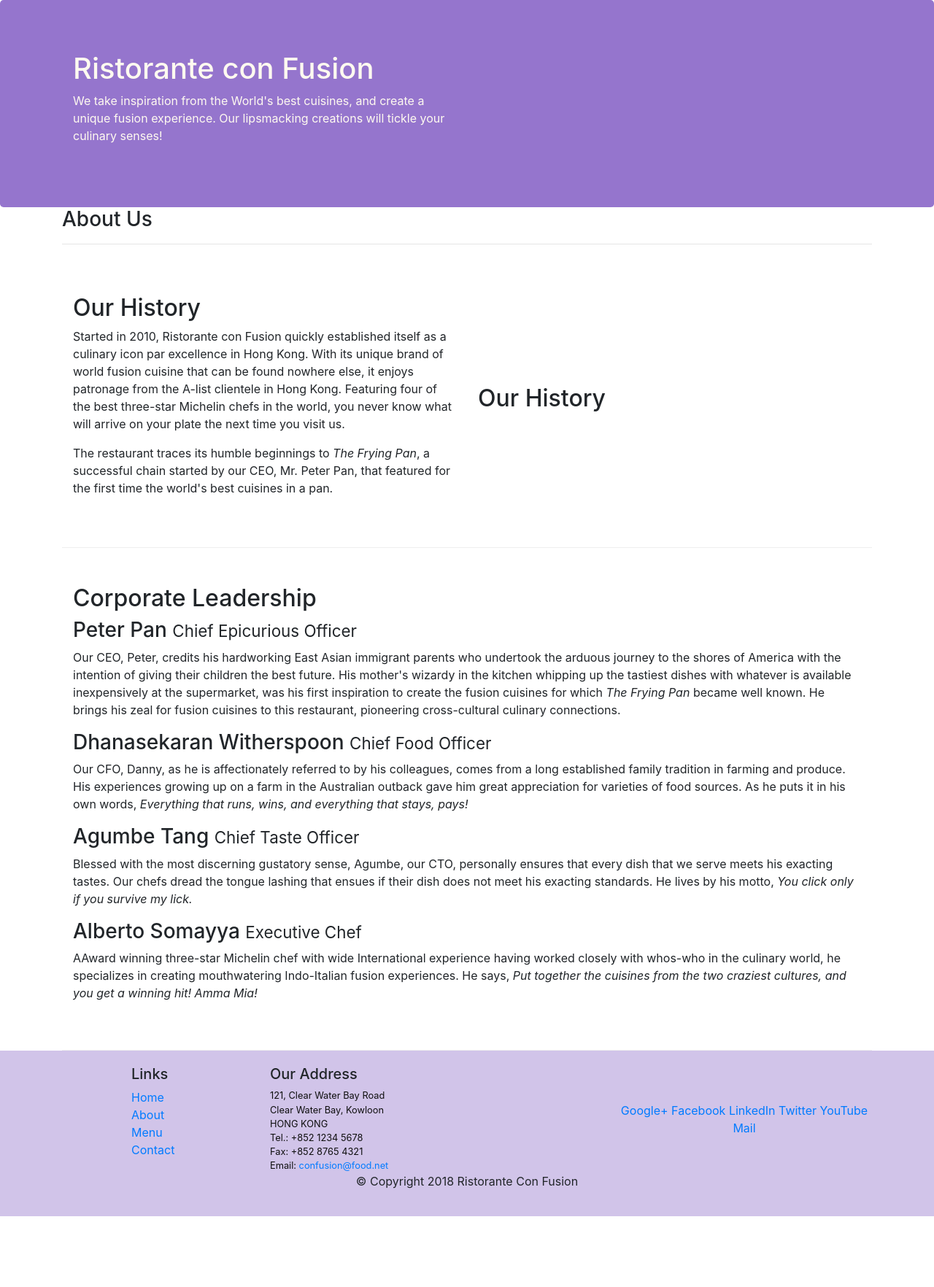
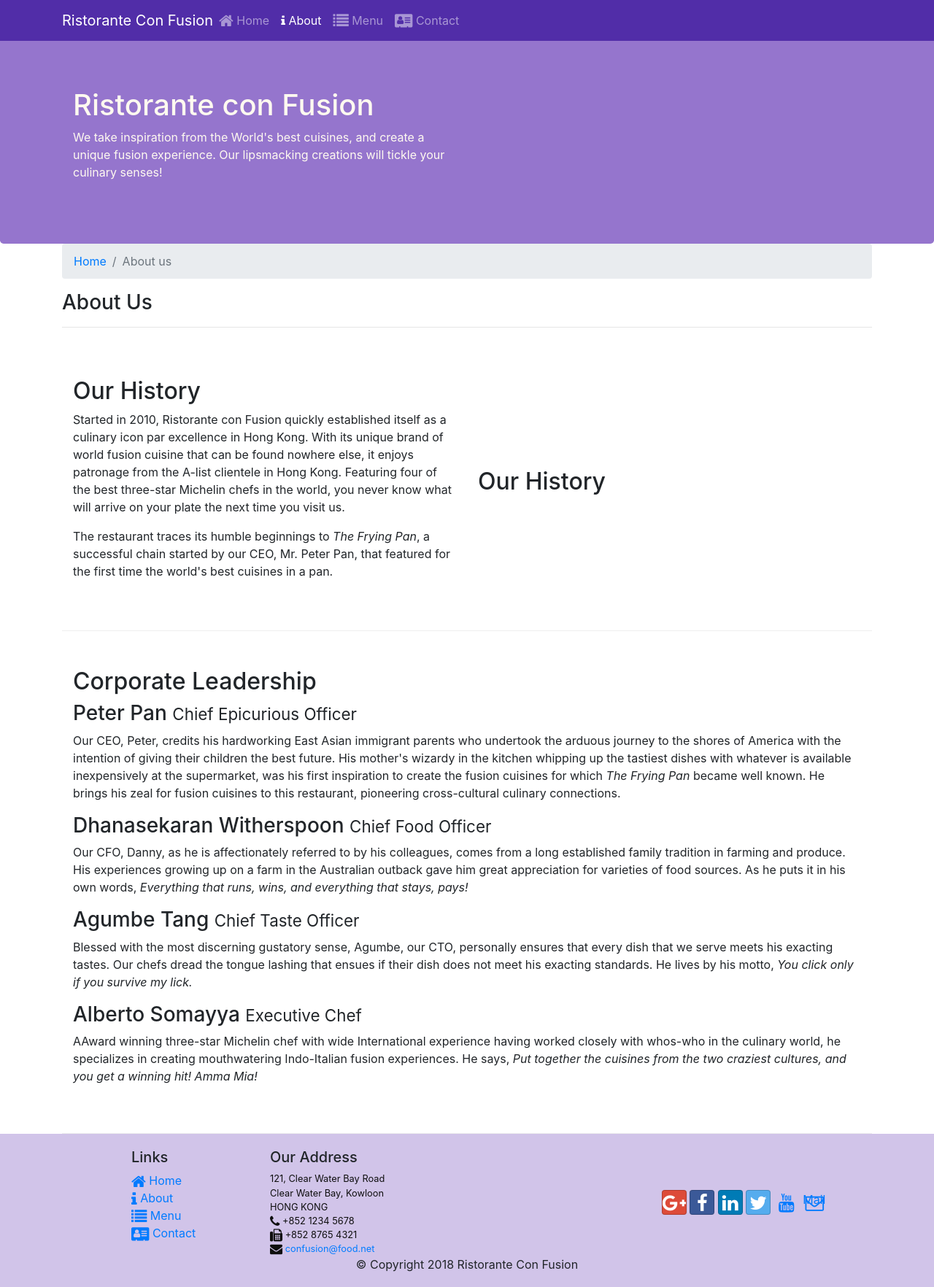
Before and after one commit to guguloth/bootstrapproject, a website: page aboutus.html in a window 1280 px wide. Shown: the whole page at 73% size. Before the commit the page ends 1667 px from the top, so only its background shows below. Drawn offline with nearby package versions, Linux system fonts and the light colour scheme.

Commit message:
bootstrap navbreadcrummbsfontawesomebootstrapsocial

```diff
--- a/aboutus.html
+++ b/aboutus.html
@@ -9,13 +9,30 @@
 
     <!-- Bootstrap CSS -->
     <link rel="stylesheet" href="node_modules/bootstrap/dist/css/bootstrap.min.css">
+    <link rel="stylesheet" href="node_modules/font-awesome/css/font-awesome.min.css">
+    <link rel="stylesheet" href="node_modules/bootstrap-social/bootstrap-social.css">
     <link rel="stylesheet" href="css/style.css">
     <title>Ristorante Con Fusion: About Us</title>
 
 </head>
 
 <body>
-
+    <nav class="navbar navbar-dark navbar-expand-sm fixed-top">
+      <button class="navbar-toggler" data-toggle="collapse" data-target="#Navbar" type="button" name="button">
+        <span class="navbar-toggler-icon"></span>
+      </button>
+      <div class="container">
+        <a class="navbar-brand mr-auto" href="#">Ristorante Con Fusion</a>
+        <div class="collapse navbar-collapse" id="Navbar">
+          <ul class="navbar-nav mr-auto">
+            <li class="nav-item"> <a class="nav-link" href="./index.html"><span class="fa fa-home fa-lg"></span> Home</a> </li>
+            <li class="nav-item active"> <a class="nav-link" href="#"><span class="fa fa-home fa-info"></span> About</a> </li>
+            <li class="nav-item"> <a class="nav-link" href="#"><span class="fa fa-list fa-lg"></span> Menu</a> </li>
+            <li class="nav-item"> <a class="nav-link" href="#"><span class="fa fa-address-card fa-lg"></span> Contact</a> </li>
+          </ul>
+        </div>
+      </div>
+    </nav>
     <header class="jumbotron">
         <div class="container">
             <div class="row row-header">
@@ -32,6 +49,10 @@
     <div class="container">
         <div class="row">
             <div class="col">
+              <ol class="col-12 breadcrumb">
+                <li class="breadcrumb-item"> <a href="./index.html">Home</a> </li>
+                <li class="breadcrumb-item active">About us</li>
+              </ol>
                <h3>About Us</h3>
                <hr>
             </div>
@@ -70,10 +91,10 @@
                 <div class="col-4 offset-1 col-sm-2">
                     <h5>Links</h5>
                     <ul class="list-unstyled">
-                        <li><a href="#">Home</a></li>
-                        <li><a href="#">About</a></li>
-                        <li><a href="#">Menu</a></li>
-                        <li><a href="#">Contact</a></li>
+                      <li><a href="./index.html"><span class="fa fa-home fa-lg"></span> Home</a></li>
+                      <li><a href="#"><span class="fa fa-info fa-lg"></span> About</a></li>
+                      <li><a href="#"><span class="fa fa-list fa-lg"></span> Menu</a></li>
+                      <li><a href="#"><span class="fa fa-address-card fa-lg"></span> Contact</a></li>
                     </ul>
                 </div>
                 <div class="col-7 col-sm-5">
@@ -82,19 +103,19 @@
 		              121, Clear Water Bay Road<br>
 		              Clear Water Bay, Kowloon<br>
 		              HONG KONG<br>
-		              Tel.: +852 1234 5678<br>
-		              Fax: +852 8765 4321<br>
-		              Email: <a href="mailto:confusion@food.net">confusion@food.net</a>
+                  <i class="fa fa-phone fa-lg"></i> +852 1234 5678<br>
+                  <i class="fa fa-fax fa-lg"></i> +852 8765 4321<br>
+                  <i class="fa fa-envelope fa-lg"></i> <a href="mailto:confusion@food.net">confusion@food.net</a>
 		           </address>
                 </div>
                 <div class="col-12 col-sm-4 align-self-center">
                     <div class="text-center">
-                        <a href="http://google.com/+">Google+</a>
-                        <a href="http://www.facebook.com/profile.php?id=">Facebook</a>
-                        <a href="http://www.linkedin.com/in/">LinkedIn</a>
-                        <a href="http://twitter.com/">Twitter</a>
-                        <a href="http://youtube.com/">YouTube</a>
-                        <a href="mailto:">Mail</a>
+                      <a class="btn btn-social-icon btn-google" href="http://google.com/+"> <i class="fa fa-google-plus fa-lg"></i> </a>
+                      <a class="btn btn-social-icon btn-facebook" href="http://www.facebook.com/profile.php?id="><i class="fa fa-facebook fa-lg"></i></a>
+                      <a class="btn btn-social-icon btn-linkedin" href="http://www.linkedin.com/in/"><i class="fa fa-linkedin fa-lg"></i></a>
+                      <a class="btn btn-social-icon btn-twitter" href="http://twitter.com/"><i class="fa fa-twitter fa-lg"></i></a>
+                      <a class="btn btn-social-icon btn-youtube" href="http://youtube.com/"><i class="fa fa-youtube fa-lg"></i></a>
+                      <a class="btn btn-social-icon" href="mailto:"><i class="fa fa-envelope-o fa-lg"></i>Mail</a>
                     </div>
                 </div>
            </div>
--- a/css/style.css
+++ b/css/style.css
@@ -27,3 +27,12 @@ address{
   margin: 0px;
   color: #0F0F0F;
 }
+
+body{
+  padding: 50px 0px 0px 0px;
+  z-index: 0;
+}
+
+.navbar-dark{
+  background-color: #512DA8;
+}
--- a/package.json
+++ b/package.json
@@ -15,6 +15,8 @@
   },
   "dependencies": {
     "bootstrap": "^4.0.0",
+    "bootstrap-social": "^5.1.1",
+    "font-awesome": "^4.7.0",
     "jquery": "^3.3.1",
     "popper.js": "^1.12.9"
   }
```
Also changed, not shown: index.html (+32 -15 lines), 1 other file.
